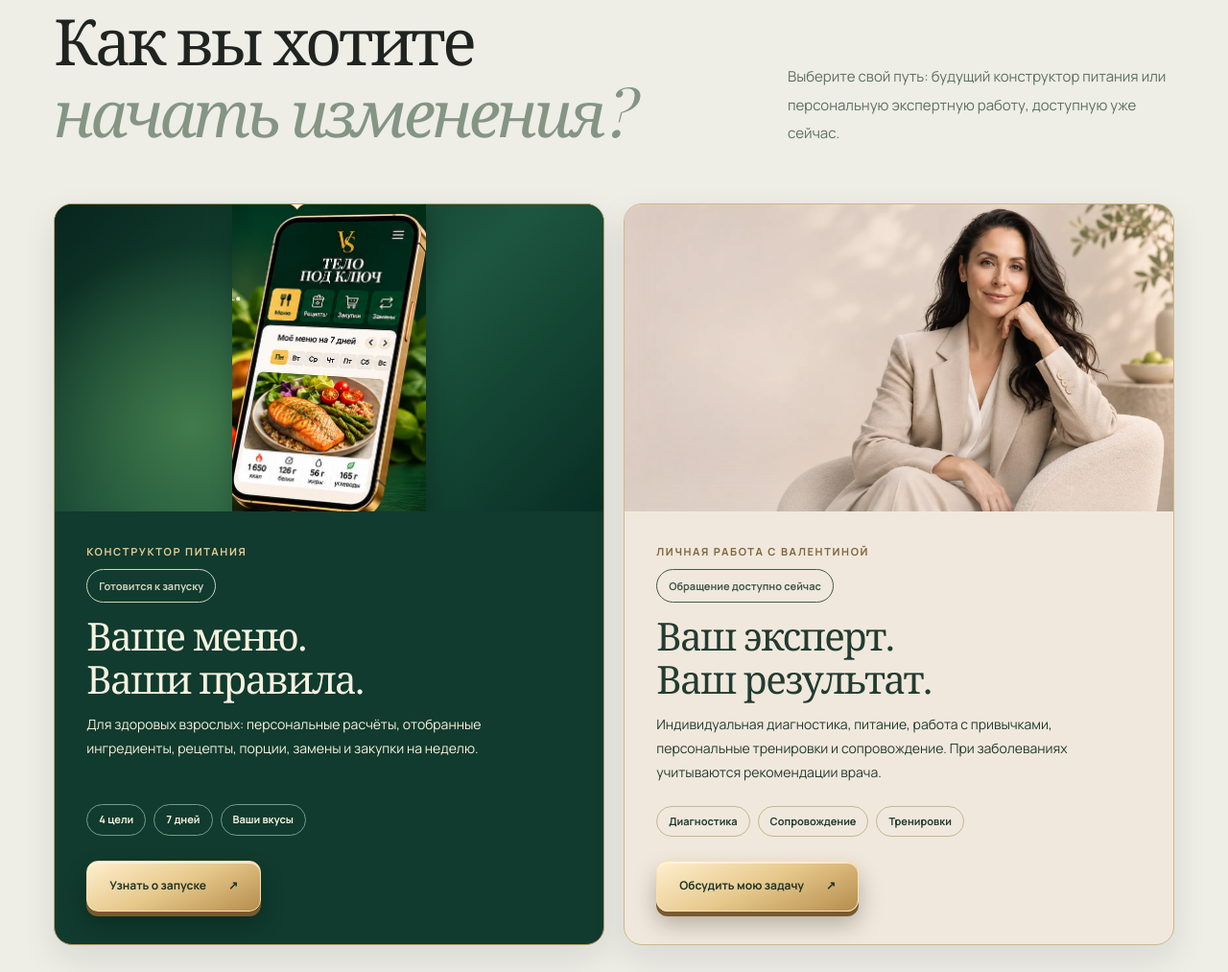
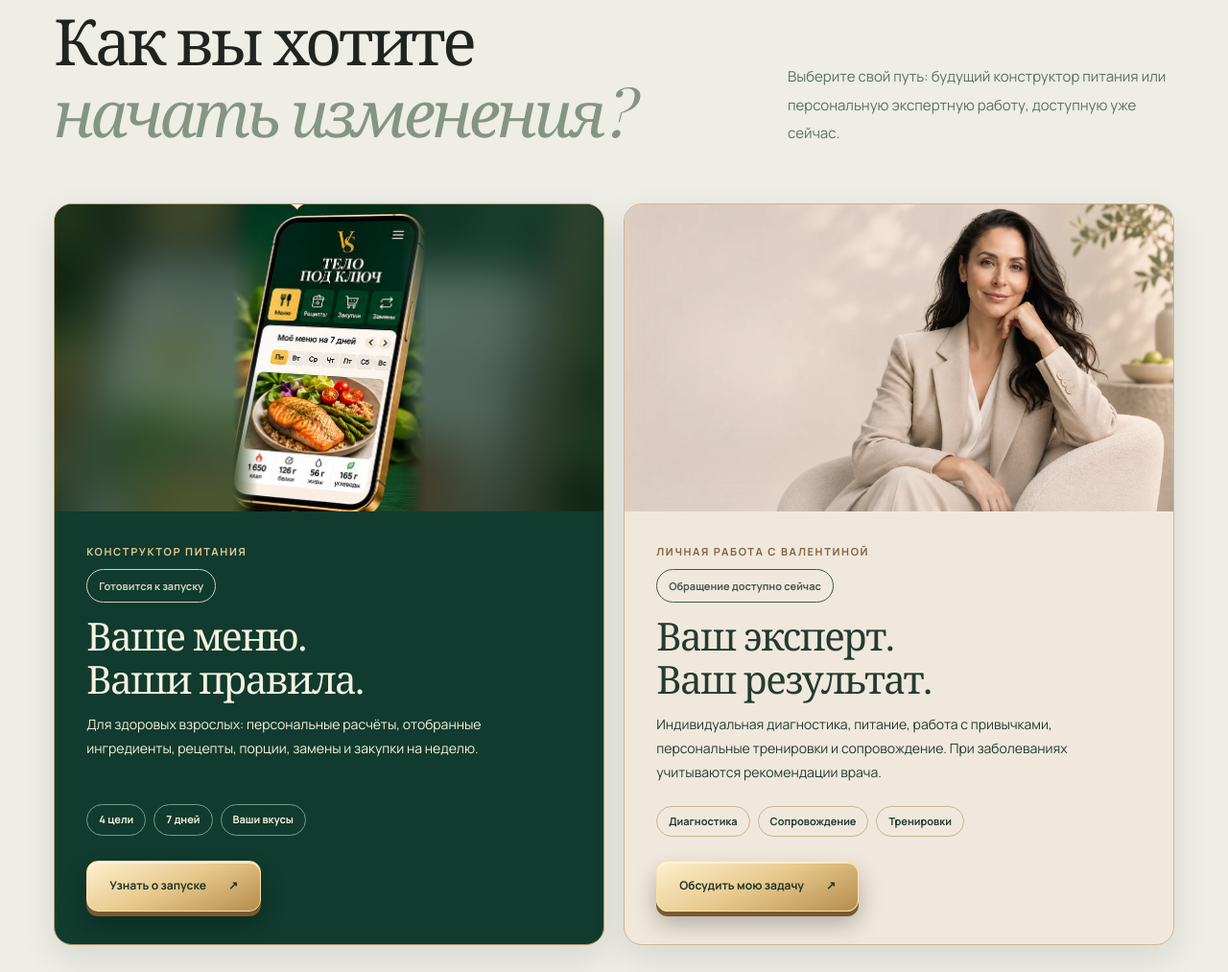
Before and after one commit to simakovavalentina789-cloud/telo-pod-kluch-site, a plain HTML site: page index.html in a window 1280 px wide. Shown: the part 10311-11324 px from the top of the page at 96% size. Drawn offline with nearby package versions, Linux system fonts and the light colour scheme; a web font is replaced by a local one.

Commit message:
Polish two-path website cards: blend app mockup into emerald background and harmonize expert portrait crop

```diff
--- a/index.html
+++ b/index.html
@@ -1432,6 +1432,23 @@ section[id],header[id]{scroll-margin-top:112px}
  .v67-format-choices .v36-path-action{width:100%;align-self:stretch}
 }
 
+
+/* V68 — visual polish: soften the phone artwork's hard rectangular background,
+   while retaining the approved illustration and separate live call-to-action. */
+.v67-format-choices .v67-app-visual:before{
+  content:"";position:absolute;inset:-30px;z-index:0;pointer-events:none;
+  background:url("assets/format-app-visual-v67.webp") center center / cover no-repeat;
+  filter:blur(24px) brightness(.55) saturate(.86);opacity:.56;
+}
+.v67-format-choices .v67-app-visual>img{
+  -webkit-mask-image:linear-gradient(90deg,transparent 0%,#000 13%,#000 87%,transparent 100%);
+  mask-image:linear-gradient(90deg,transparent 0%,#000 13%,#000 87%,transparent 100%);
+}
+.v67-format-choices .v67-expert-visual img{object-position:center 34%}
+@media(max-width:650px){
+ .v67-format-choices .v67-format-visual{height:320px}
+ .v67-format-choices .v67-path-info h3{font-size:clamp(34px,9vw,46px)}
+}
 
 /* V67b: use the approved phone visual rather than a browser-built replica. */
 .v67-format-choices .v67-app-visual>img{height:100%;width:auto;max-width:95%;object-fit:contain;display:block;position:relative;z-index:1;filter:drop-shadow(4px 10px 12px rgba(0,0,0,.26))}
```
